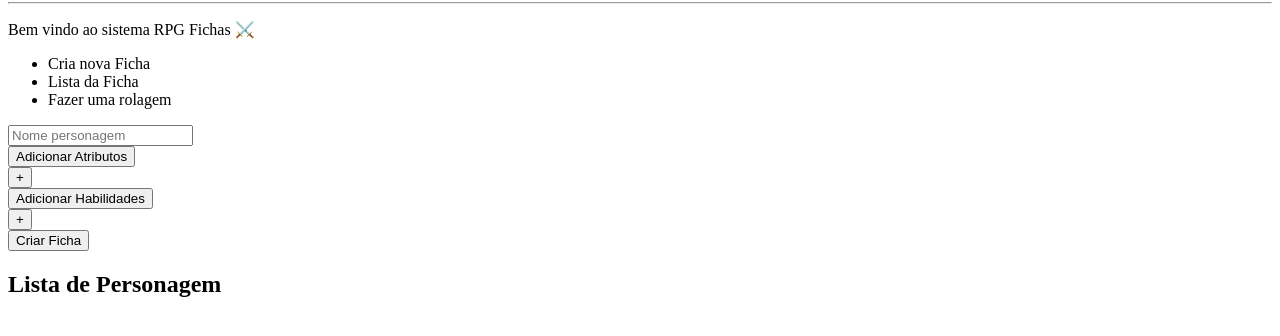
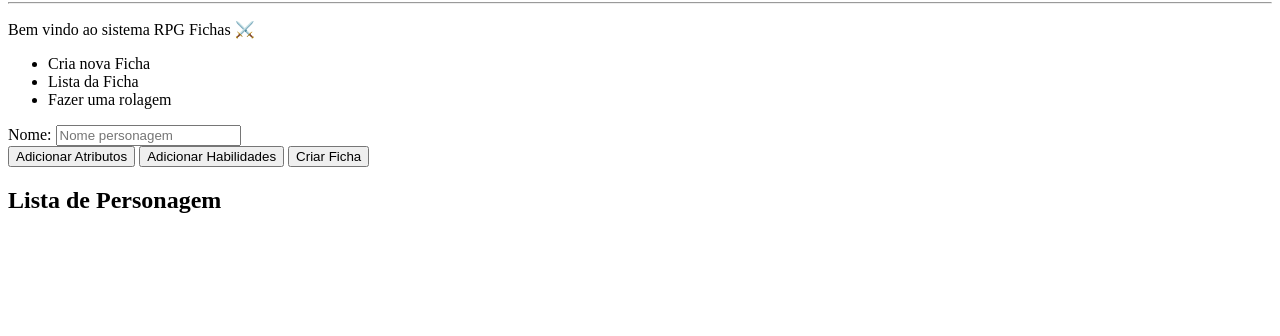
Before and after one commit to AndreVictordmr/rpg-ficha-syste--m, a website: page index.html in a window 1280 px wide. Shown: the part 78-414 px from the top of the page. Drawn offline with Linux system fonts and the light colour scheme.

Commit message:
Arrumando as tag e botoes

```diff
--- a/index.html
+++ b/index.html
@@ -20,22 +20,22 @@
             <section class="form">
                 <div class="nomeForm">
                     <input type="number" hidden id="id">
-                    <label for="name"></label>
+                    <label for="name">Nome: </label>
                     <input type="text" id="nome" placeholder="Nome personagem">
                 </div>
-                <button type="button" class="btn_plus">Adicionar Atributos</button>
-                <div class="atribuForm">
+                <button type="button" id='add_atributos' class="btn_plus">Adicionar Atributos</button>
+                <div class="atribuForm" hidden>
                     <div class="atributo">
                         <button type="button" class="btn_incremeto">+</button>
                     </div>
                 </div>
-                <button type="button" class="btn_plus">Adicionar Habilidades</button>
-                <div class="skillForm">
+                <button type="button" id='addskill' class="btn_plus">Adicionar Habilidades</button>
+                <div class="skillForm" hidden>
                     <div class="skill">
                         <button type="button" class="btn_incremeto">+</button>
                     </div>
                 </div>
-                <button id="btnForm">Criar Ficha</button>
+                <button type="button" id="btnForm">Criar Ficha</button>
             </section>
             <section id="lista">
                 <h2>Lista de Personagem</h2>
```
